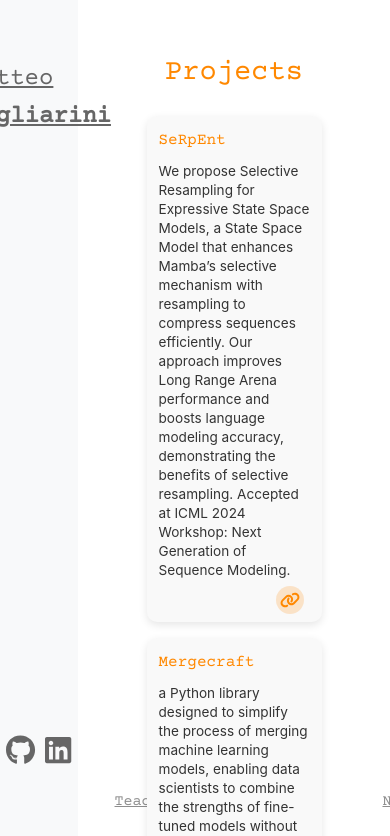
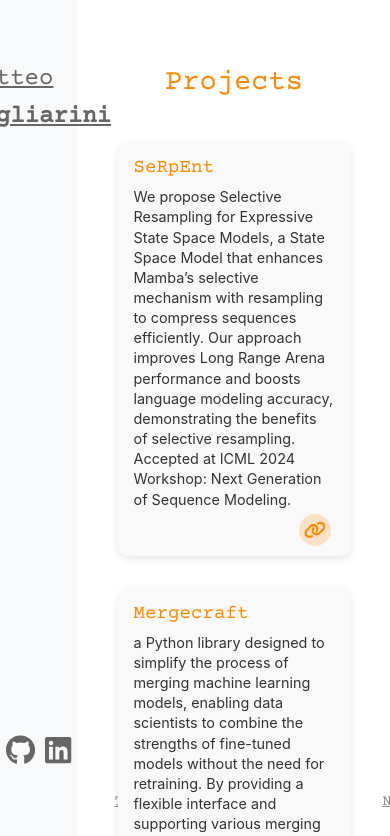
Before and after one commit to Mamiglia/mamiglia.github.io, a Vue app: page /projects in a window 390 px wide. Shown: the top 836 px of the page. Built offline with nearby package versions, Linux system fonts and the light colour scheme.

Commit message:
add ProjectCard component and refactor Projects.vue to use it

```diff
--- /dev/null
+++ b/src/components/ProjectCard.vue
@@ -0,0 +1,100 @@
+<template>
+  <div class="project">
+    <h2>{{ project.title }}</h2>
+    <p>{{ project.description }}</p>
+    <div class="links">
+      <a v-for="link in project.links" :key="link" :href="link" target="_blank">
+        <font-awesome-icon :icon="getIcon(link)" />
+      </a>
+    </div>
+  </div>
+</template>
+
+<script setup lang="ts">
+import { defineProps } from 'vue';
+import { FontAwesomeIcon } from '@fortawesome/vue-fontawesome';
+
+const props = defineProps({
+  project: {
+    type: Object,
+    required: true
+  }
+});
+
+const getIcon = (link: string) => {
+  if (link.includes('github.com')) {
+    return ['fab', 'github'];
+  } else if (link.includes('arxiv')) {
+    return ['fas', 'file-alt'];
+  } else {
+    return ['fas', 'link'];
+  }
+};
+</script>
+
+<style scoped>
+.project {
+  background: #f9f9f9;
+  padding: 16px;
+  margin: 16px 0;
+  border-radius: 10px;
+  box-shadow: 0 3px 8px rgba(0, 0, 0, 0.1);
+  transition: transform 0.2s ease, box-shadow 0.2s ease;
+  position: relative;
+  display: inline-block;
+}
+
+.project:hover {
+  transform: translateY(-3px);
+  box-shadow: 0 5px 12px rgba(0, 0, 0, 0.15);
+}
+
+.project h2 {
+  color: #FF8800;
+  font-size: 1.2rem;
+  margin-bottom: 8px;
+  line-height: 1.1em;
+}
+
+.project p {
+  color: #333;
+  font-size: 0.9rem;
+  line-height: 1.4;
+  margin-bottom: 30px;
+  font-family: Inter, -apple-system, BlinkMacSystemFont, 'Segoe UI', Roboto, Oxygen, Ubuntu, Cantarell, 'Fira Sans', 'Droid Sans', 'Helvetica Neue', sans-serif;
+}
+
+.links {
+  position: absolute;
+  bottom: 10px;
+  right: 10px;
+  display: flex;
+  gap: 8px;
+}
+
+.links a {
+  display: flex;
+  align-items: center;
+  justify-content: center;
+  width: 32px;
+  height: 32px;
+  background: rgba(255, 136, 0, 0.2);
+  border-radius: 50%;
+  transition: background 0.3s ease, transform 0.2s ease;
+}
+
+.links a:hover {
+  background: #FF8800;
+  transform: scale(1.1);
+}
+
+.links a svg {
+  font-size: 1.1rem;
+  color: #FF8800;
+  transition: color 0.3s ease;
+}
+
+.links a:hover svg {
+  color: white;
+}
+</style>
--- a/src/components/Projects.vue
+++ b/src/components/Projects.vue
@@ -3,16 +3,8 @@
     <Sidebar />
     <div class="content">
     <h1>Projects</h1>
-    <div v-for="project in projects" :key="project.title" class="project">
-        <h2>{{ project.title }}</h2>
-        <p>{{ project.description }}</p>
-        <div class="links">
-        <a v-for="link in project.links" :key="link" :href="link" target="_blank">
-            <font-awesome-icon :icon="getIcon(link)" />
-            <!-- <font-awesome-icon :icon="['fab', 'github']" /> -->
-        </a>
-        </div>
-
+    <div class="projects-grid">
+        <ProjectCard v-for="project in projects" :key="project.title" :project="project" />
     </div>
     </div>
 </div>
@@ -20,12 +12,12 @@
 
 <script setup lang="ts">
 import Sidebar from './Sidebar.vue';
+import ProjectCard from './ProjectCard.vue';
 
 import { ref, onMounted } from 'vue';
 import axios from 'axios';
 import yaml from 'js-yaml';
 
-import { FontAwesomeIcon } from '@fortawesome/vue-fontawesome';
 import { library } from '@fortawesome/fontawesome-svg-core';
 import { faGithub, faLinkedin } from '@fortawesome/free-brands-svg-icons';
 import { faFileAlt, faLink } from '@fortawesome/free-solid-svg-icons';
@@ -40,32 +32,30 @@ interface Project {
 
 const projects = ref<Project[]>([]);
 
-
 onMounted(async () => {
     const response = await axios.get('/docs/projects.yaml');
     const data = yaml.load(response.data) as { projects: Project[] };
     projects.value = data.projects || [];
 });
-
-const getIcon = (link: string) => {
-    console.log(link);
-    if (link.includes('github.com')) {
-        return ['fab', 'github'];
-    } else if (link.includes('arxiv')) {
-        return ['fas', 'file-alt'];
-    } else {
-        return ['fas', 'link'];
-    }
-};
-
 </script>
 
 <style scoped>
 .content {
-    max-width: 50vw;
+    max-width: 70vw;
     margin: 40px auto;
     padding: 20px;
     font-family: 'Courier Prime', monospace;
+}
+
+.projects-grid {
+  column-count: 2;
+  column-gap: 1rem;
+}
+
+@media (max-width: 768px) {
+  .projects-grid {
+    column-count: 1;
+  }
 }
 
 h1 {
@@ -74,95 +64,4 @@ h1 {
     margin-bottom: 20px;
     color: #FF8800;
 }
-
-.project {
-    background: #f9f9f9;
-    padding: 16px;
-    margin: 16px 0;
-    border-radius: 10px;
-    box-shadow: 0 3px 8px rgba(0, 0, 0, 0.1);
-    transition: transform 0.2s ease, box-shadow 0.2s ease;
-    position: relative;
-}
-
-.project:hover {
-    transform: translateY(-3px);
-    box-shadow: 0 5px 12px rgba(0, 0, 0, 0.15);
-}
-
-.project h2 {
-    color: #FF8800;
-    font-size: 1.2rem;
-    margin-bottom: 8px;
-}
-
-.project p {
-    color: #333;
-    font-size: 0.9rem;
-    line-height: 1.4;
-    margin-bottom: 30px; /* Space for the icons */
-    font-family: Inter, -apple-system, BlinkMacSystemFont, 'Segoe UI', Roboto, Oxygen, Ubuntu, Cantarell, 'Fira Sans', 'Droid Sans', 'Helvetica Neue', sans-serif;
-
-}
-
-.links {
-    position: absolute;
-    bottom: 10px;
-    right: 10px;
-    display: flex;
-    gap: 8px;
-}
-
-.links a {
-    display: flex;
-    align-items: center;
-    justify-content: center;
-    width: 32px;
-    height: 32px;
-    background: rgba(255, 136, 0, 0.2);
-    border-radius: 50%;
-    transition: background 0.3s ease, transform 0.2s ease;
-}
-
-.links a:hover {
-    background: #FF8800;
-    transform: scale(1.1);
-}
-
-.links a svg {
-    font-size: 1.1rem;
-    color: #FF8800;
-    transition: color 0.3s ease;
-}
-
-.links a:hover svg {
-    color: white;
-}
-
-/* Responsive Design */
-@media (max-width: 768px) {
-    .content {
-        padding: 10px;
-    }
-    .project {
-        padding: 12px;
-    }
-    .project h2 {
-        font-size: 1rem;
-    }
-    .project p {
-        font-size: 0.85rem;
-    }
-    .links {
-        bottom: 8px;
-        right: 8px;
-    }
-    .links a {
-        width: 28px;
-        height: 28px;
-    }
-    .links a svg {
-        font-size: 1rem;
-    }
-}
 </style>
```
